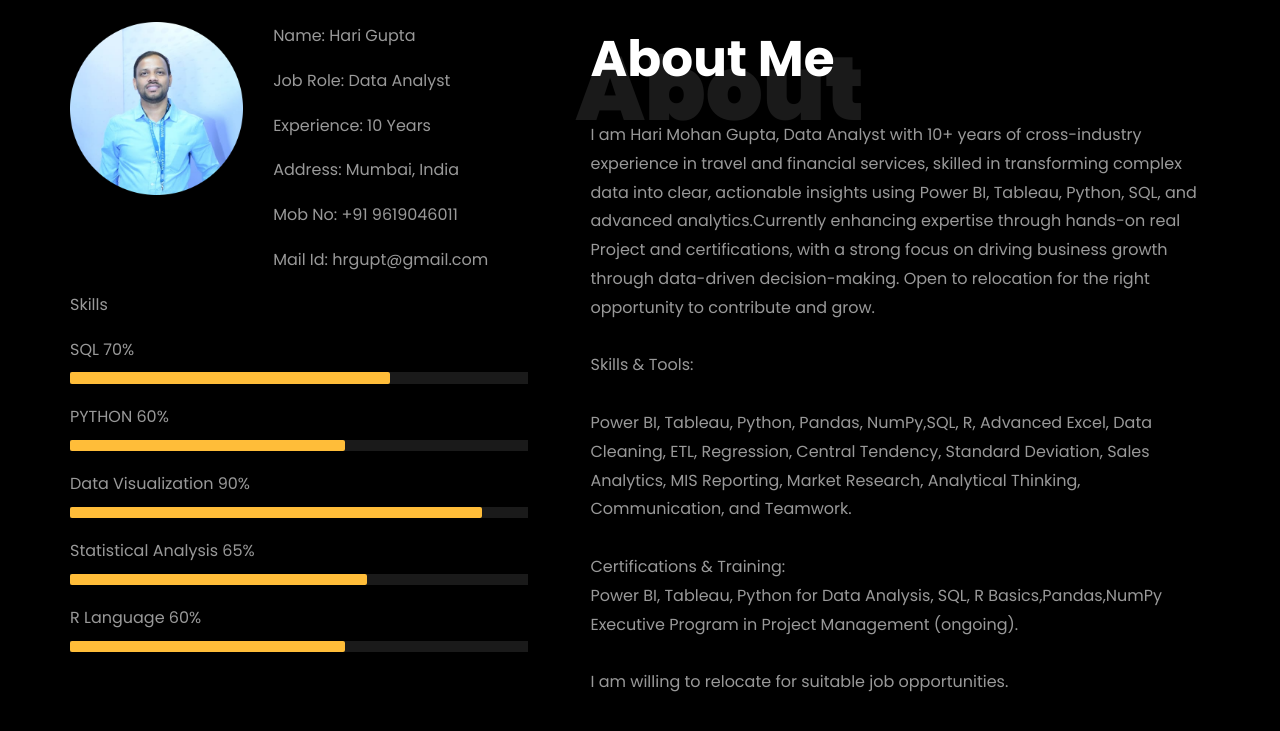
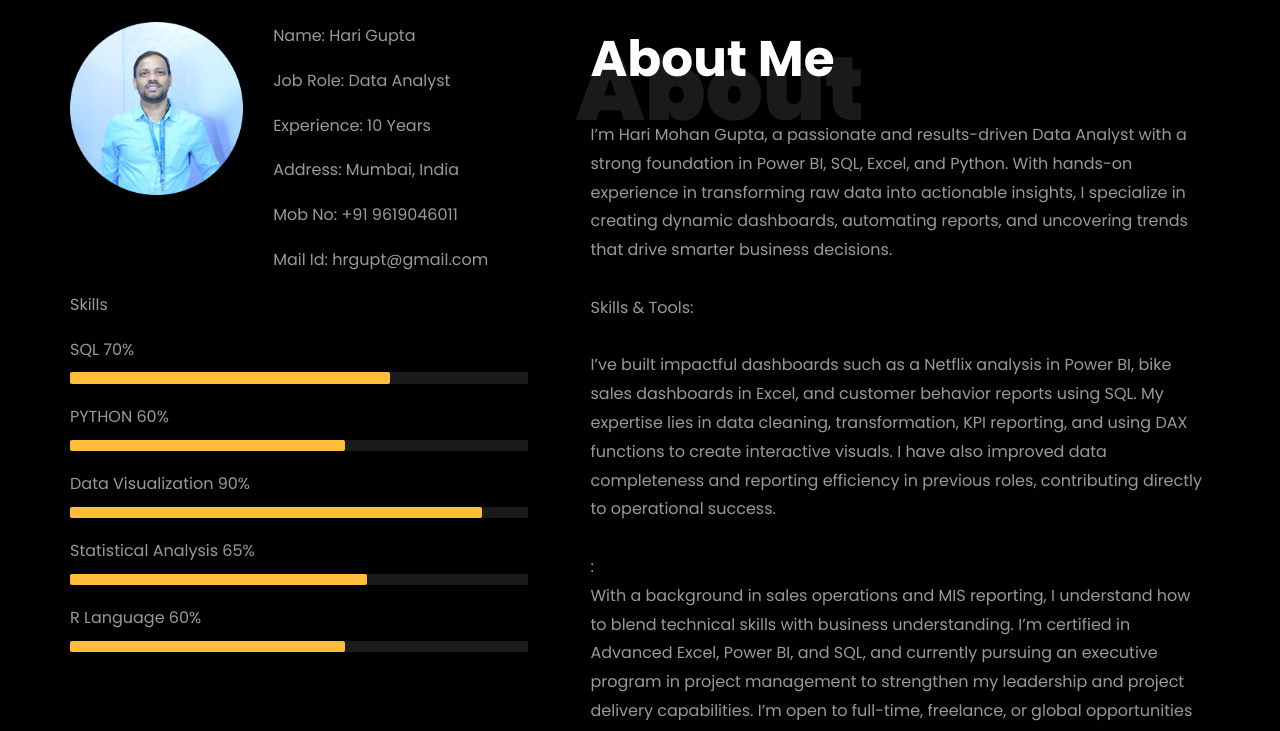
Before and after one commit to HariMohanGupta/harimohangupta.github.io, a plain HTML site: page index.html in a window 1280 px wide. Shown: the part 840-1571 px from the top of the page. Drawn offline with Linux system fonts and the light colour scheme; animation ran at ten frames a second; files whose address does not match are found by name.

Commit message:
Update index.html

```diff
--- a/index.html
+++ b/index.html
@@ -272,20 +272,16 @@
 								<h1 class="big">About</h1>
 								<h2 class="mb-4">About Me</h2>
 
-								<p> I am Hari Mohan Gupta, Data Analyst with 10+ years of cross-industry experience in travel and financial services,
-									skilled in transforming complex data into clear, actionable insights using Power BI, Tableau, Python, SQL,
-									and advanced analytics.Currently enhancing expertise through hands-on real Project and certifications,
-									with a strong focus on driving business growth through data-driven decision-making. Open to relocation
-									for the right opportunity to contribute and grow. <br>
+								<p> I’m Hari Mohan Gupta, a passionate and results-driven Data Analyst with a strong foundation in Power BI, SQL, Excel, and Python. With hands-on experience in transforming raw data into actionable insights, I specialize in creating dynamic dashboards, automating reports, and uncovering trends that drive smarter business decisions. <br>
 
 									<br> Skills & Tools:<br>
-										<br>Power BI, Tableau, Python, Pandas, NumPy,SQL, R, Advanced Excel, Data Cleaning, ETL, Regression,
-									  Central Tendency, Standard Deviation, Sales Analytics, MIS Reporting, Market Research, Analytical Thinking,
-									  Communication, and Teamwork.<br>
+										<br>I’ve built impactful dashboards such as a Netflix analysis in Power BI, bike sales dashboards in Excel, and customer behavior reports using SQL. My expertise lies in data cleaning, transformation, KPI reporting, and using DAX functions to create interactive visuals. I have also improved data completeness and reporting efficiency in previous roles, contributing directly to operational success.<br>
 
 
-									<br>Certifications & Training:<br>
-										Power BI, Tableau, Python for Data Analysis, SQL, R Basics,Pandas,NumPy Executive Program in Project Management (ongoing).<br>
+									<br>:<br>
+										With a background in sales operations and MIS reporting, I understand how to blend technical skills with business understanding. I’m certified in Advanced Excel, Power BI, and SQL, and currently pursuing an executive program in project management to strengthen my leadership and project delivery capabilities.
+
+I’m open to full-time, freelance, or global opportunities where I can solve real-world business problems using data. My goal is to grow as a data leader and continuously learn in the evolving field of analytics and AI.<br>
 
 									<br>I am willing to relocate for suitable job opportunities.<br> </p>
 
```
